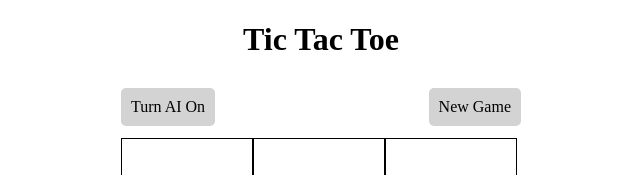
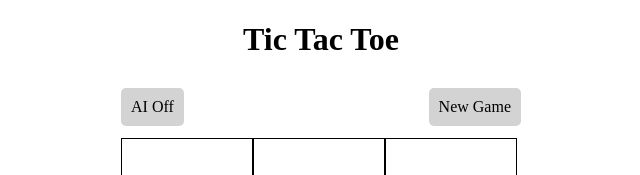
Before and after one commit to travisvesbach/javascript_tictactoe, a plain HTML site: page index.html in a window 1280 px wide. Shown: the top 175 px of the page, without its empty margins (319-959 px from the left). Drawn offline with nearby package versions, Linux system fonts and the light colour scheme.

Commit message:
Re-named the AI button

```diff
--- a/index.html
+++ b/index.html
@@ -9,7 +9,7 @@
 		<h1>Tic Tac Toe</h1>
 		<div class="buttons">
 			<ul>
-				<li class="ai-button">Turn AI On</li>
+				<li class="ai-button">AI Off</li>
 				<li class="new-game-button">New Game</li>
 			</ul>
 		</div>
```
